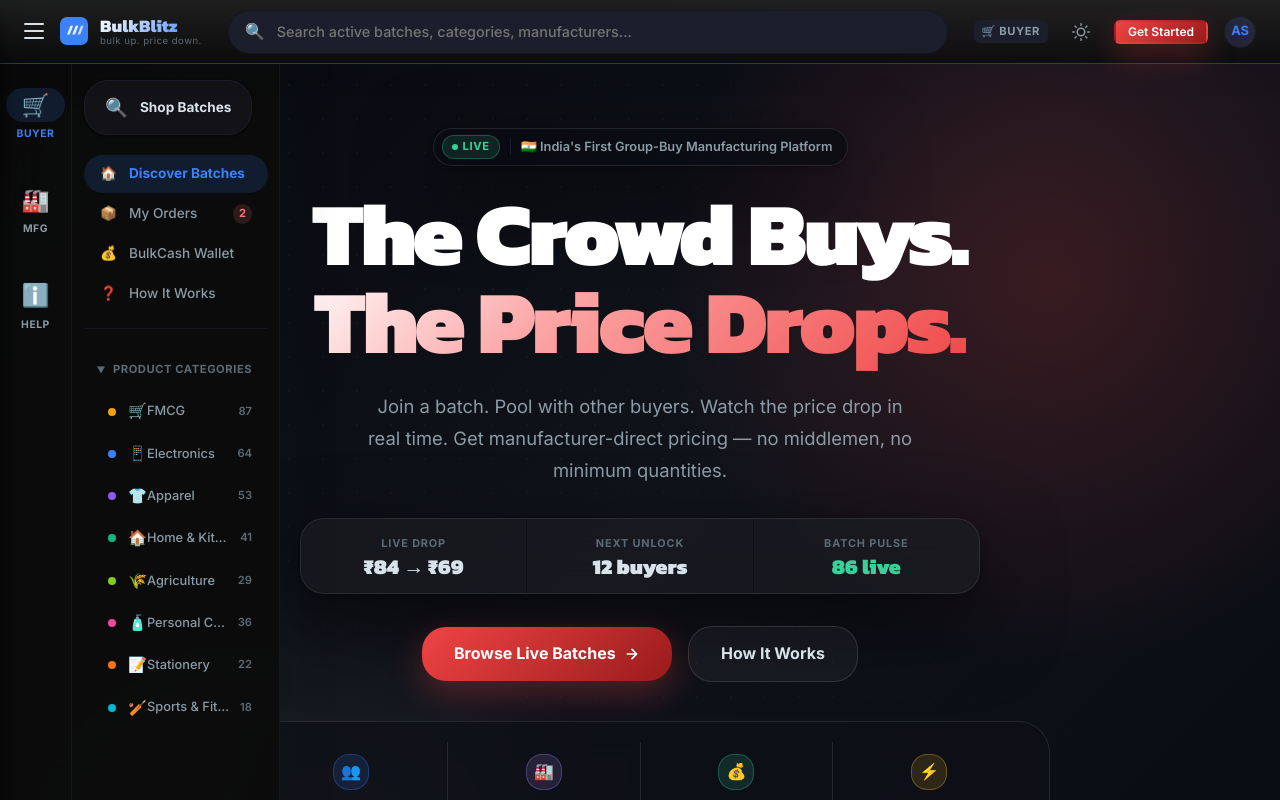
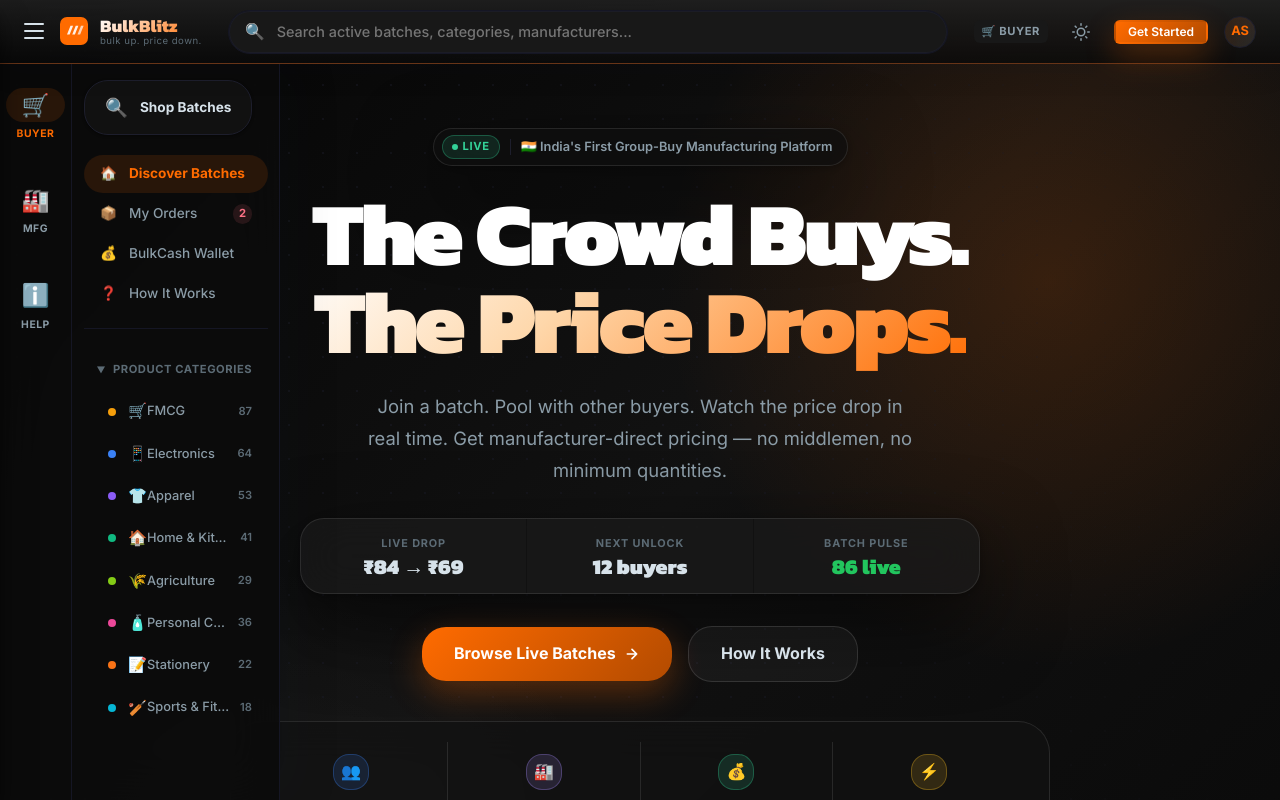
Before and after one commit to opviber/bulkblitz, a Next.js app in the folder apps/web/: page / in a window 1280 px wide. Shown: the top 800 px of the page. Built offline with nearby package versions, Linux system fonts and the light colour scheme; no server answers.

Commit message:
style: implement premium black-orange color theme across variables and hero section

```diff
--- a/apps/web/app/globals.css
+++ b/apps/web/app/globals.css
@@ -17,22 +17,22 @@
 
 :root {
   /* ── Color: Backgrounds ── */
-  --bg-primary:   #07080D;
-  --bg-surface:   #101218;
-  --bg-elevated:  #181B23;
-  --bg-glass:     rgba(12, 14, 20, 0.78);
-  --bg-market-wash: radial-gradient(circle at 84% 16%, rgba(239, 68, 68, 0.16), transparent 28%), linear-gradient(135deg, #07080D 0%, #11131B 48%, #080A10 100%);
+  --bg-primary:   #050505;
+  --bg-surface:   #111111;
+  --bg-elevated:  #181818;
+  --bg-glass:     rgba(10, 10, 10, 0.78);
+  --bg-market-wash: radial-gradient(circle at 84% 16%, rgba(255, 107, 0, 0.15), transparent 28%), linear-gradient(135deg, #050505 0%, #121212 48%, #080808 100%);
 
-  /* ── Color: Accent — Primary (Deep Blue) ── */
-  --accent-primary:        #EF4444;
-  --accent-primary-hover:  #DC2626;
-  --accent-primary-light:  rgba(239, 68, 68, 0.14);
+  /* ── Color: Accent — Primary (Orange) ── */
+  --accent-primary:        #FF6B00;
+  --accent-primary-hover:  #E65C00;
+  --accent-primary-light:  rgba(255, 107, 0, 0.12);
 
   /* ── Color: Accent — Success (Emerald) ── */
   --accent-success:        #22C55E;
   --accent-success-light:  rgba(34, 197, 94, 0.13);
 
-  /* ── Color: Accent — Premium (Deep Purple) ── */
+  /* ── Color: Accent — Premium (White) ── */
   --accent-premium:        #F8FAFC;
   --accent-premium-light:  rgba(248, 250, 252, 0.1);
 
@@ -48,11 +48,11 @@
   --text-primary:    #F8FAFC;
   --text-secondary:  #A7B0BF;
   --text-tertiary:   #697384;
-  --text-inverse:    #080A10;
+  --text-inverse:    #050505;
 
   /* ── Color: Borders ── */
-  --border-default:  #2A2F3A;
-  --border-light:    #1C2029;
+  --border-default:  #262626;
+  --border-light:    #1A1A1A;
 
   /* ── Shadows ── */
   --shadow-sm:  0 1px 2px rgba(0, 0, 0, 0.28);
@@ -61,7 +61,7 @@
   --shadow-xl:  0 28px 70px rgba(0, 0, 0, 0.42);
   --shadow-premium: 0 28px 80px rgba(0, 0, 0, 0.42), 0 0 0 1px rgba(255, 255, 255, 0.035);
 
-  --shadow-glow-primary:  0 0 28px rgba(239, 68, 68, 0.34);
+  --shadow-glow-primary:  0 0 28px rgba(255, 107, 0, 0.34);
   --shadow-glow-success:  0 0 20px rgba(16, 185, 129, 0.3);
   --shadow-glow-premium:  0 0 20px rgba(139, 92, 246, 0.3);
 
@@ -114,27 +114,27 @@
 
 /* ── Dark Mode ── */
 [data-theme='dark'] {
-  --bg-primary:   #0C0C0C;
-  --bg-surface:   #121217;
-  --bg-elevated:  #1D1E2C;
-  --bg-glass:     rgba(12, 12, 12, 0.85);
-  --bg-market-wash: linear-gradient(135deg, #070a12 0%, #0e1424 48%, #0b1713 100%);
+  --bg-primary:   #050505;
+  --bg-surface:   #111111;
+  --bg-elevated:  #181818;
+  --bg-glass:     rgba(10, 10, 10, 0.82);
+  --bg-market-wash: radial-gradient(circle at 84% 16%, rgba(255, 107, 0, 0.15), transparent 28%), linear-gradient(135deg, #050505 0%, #121212 48%, #080808 100%);
 
-  --accent-primary:        #3B82F6;
-  --accent-primary-hover:  #2563EB;
-  --accent-primary-light:  rgba(59, 130, 246, 0.15);
+  --accent-primary:        #FF6B00;
+  --accent-primary-hover:  #E65C00;
+  --accent-primary-light:  rgba(255, 107, 0, 0.12);
 
-  --accent-success:        #34D399;
-  --accent-success-light:  rgba(52, 211, 153, 0.15);
+  --accent-success:        #22C55E;
+  --accent-success-light:  rgba(34, 197, 94, 0.13);
 
-  --accent-premium:        #A78BFA;
-  --accent-premium-light:  rgba(167, 139, 250, 0.15);
+  --accent-premium:        #F8FAFC;
+  --accent-premium-light:  rgba(248, 250, 252, 0.1);
 
-  --accent-warning:        #FBBF24;
-  --accent-warning-light:  rgba(251, 191, 36, 0.15);
+  --accent-warning:        #F59E0B;
+  --accent-warning-light:  rgba(245, 158, 11, 0.1);
 
-  --accent-danger:         #F87171;
-  --accent-danger-light:   rgba(248, 113, 113, 0.15);
+  --accent-danger:         #FB7185;
+  --accent-danger-light:   rgba(251, 113, 133, 0.12);
 
   --text-primary:    #D7E2EA;
   --text-secondary:  #8B9CA7;
@@ -222,7 +222,7 @@ body {
   --bg-surface:   #FFFFFF;
   --bg-elevated:  #EEF1F5;
   --bg-glass:     rgba(255, 255, 255, 0.76);
-  --bg-market-wash: radial-gradient(circle at 84% 16%, rgba(239, 68, 68, 0.12), transparent 28%), linear-gradient(135deg, #fbfcff 0%, #f1f4f8 48%, #fff7f7 100%);
+  --bg-market-wash: radial-gradient(circle at 84% 16%, rgba(255, 107, 0, 0.12), transparent 28%), linear-gradient(135deg, #fbfcff 0%, #f1f4f8 48%, #fff7f7 100%);
   --text-primary:    #111827;
   --text-secondary:  #5F6B7A;
   --text-tertiary:   #8A94A5;
@@ -348,13 +348,13 @@ code {
 .btn:disabled { opacity: 0.5; cursor: not-allowed; pointer-events: none; }
 
 .btn--primary {
-  background: linear-gradient(135deg, #EF4444 0%, #991B1B 100%);
+  background: linear-gradient(135deg, #FF6B00 0%, #B34B00 100%);
   color: #FFFFFF;
-  box-shadow: 0 12px 30px rgba(239, 68, 68, 0.28);
+  box-shadow: 0 12px 30px rgba(255, 107, 0, 0.28);
 }
 .btn--primary:hover {
-  background: linear-gradient(135deg, #F87171 0%, #B91C1C 100%);
-  box-shadow: var(--shadow-glow-primary), 0 14px 34px rgba(239, 68, 68, 0.26);
+  background: linear-gradient(135deg, #FF8533 0%, #CC5200 100%);
+  box-shadow: var(--shadow-glow-primary), 0 14px 34px rgba(255, 107, 0, 0.26);
   transform: translateY(-1px);
 }
 
@@ -451,7 +451,7 @@ code {
 
 /* Text Gradient */
 .text-gradient {
-  background: linear-gradient(135deg, #FFFFFF 0%, #EF4444 100%);
+  background: linear-gradient(135deg, #FFFFFF 0%, #FF6B00 100%);
   -webkit-background-clip: text;
   background-clip: text;
   -webkit-text-fill-color: transparent;
--- a/apps/web/components/home/HeroSection.js
+++ b/apps/web/components/home/HeroSection.js
@@ -229,9 +229,9 @@ export default function HeroSection({ stats }) {
           align-items: center;
           isolation: isolate;
           background:
-            radial-gradient(circle at 82% 24%, rgba(239, 68, 68, 0.18), transparent 28%),
-            radial-gradient(circle at 22% 78%, rgba(248, 250, 252, 0.08), transparent 26%),
-            linear-gradient(135deg, #07080d 0%, #11131b 48%, #080a10 100%);
+            radial-gradient(circle at 82% 24%, rgba(255, 107, 0, 0.16), transparent 28%),
+            radial-gradient(circle at 22% 78%, rgba(255, 255, 255, 0.05), transparent 26%),
+            linear-gradient(135deg, #050505 0%, #121212 48%, #080808 100%);
         }
 
         /* ── Background layer ── */
@@ -278,7 +278,7 @@ export default function HeroSection({ stats }) {
           align-items: center;
           gap: 10px;
           padding: 6px 8px 6px 8px;
-          background: rgba(10, 12, 18, 0.72);
+          background: rgba(15, 15, 15, 0.72);
           backdrop-filter: blur(20px);
           -webkit-backdrop-filter: blur(20px);
           border: 1px solid rgba(255, 255, 255, 0.1);
@@ -351,7 +351,7 @@ export default function HeroSection({ stats }) {
         }
 
         .hero__gradient-text {
-          background: linear-gradient(135deg, #ffffff 0%, #fca5a5 38%, #ef4444 100%);
+          background: linear-gradient(135deg, #ffffff 0%, #fed7aa 38%, #ff6b00 100%);
           -webkit-background-clip: text;
           -webkit-text-fill-color: transparent;
           background-clip: text;
@@ -376,7 +376,7 @@ export default function HeroSection({ stats }) {
           overflow: hidden;
           border: 1px solid rgba(255, 255, 255, 0.12);
           border-radius: var(--radius-xl);
-          background: rgba(14, 16, 23, 0.72);
+          background: rgba(18, 18, 18, 0.72);
           box-shadow: var(--shadow-premium);
           backdrop-filter: blur(22px);
           -webkit-backdrop-filter: blur(22px);
@@ -388,7 +388,7 @@ export default function HeroSection({ stats }) {
           align-items: center;
           text-align: center;
           padding: var(--space-4) var(--space-5);
-          background: rgba(255, 255, 255, 0.035);
+          background: rgba(255, 255, 255, 0.025);
           min-width: 0;
         }
 
@@ -442,15 +442,15 @@ export default function HeroSection({ stats }) {
         }
 
         .hero__btn--primary {
-          background: linear-gradient(135deg, #EF4444, #991B1B);
+          background: linear-gradient(135deg, #FF6B00, #B34B00);
           color: #ffffff;
           border: none;
-          box-shadow: 0 12px 34px rgba(239, 68, 68, 0.3);
+          box-shadow: 0 12px 34px rgba(255, 107, 0, 0.3);
         }
 
         .hero__btn--primary:hover {
-          background: linear-gradient(135deg, #F87171, #B91C1C);
-          box-shadow: 0 14px 38px rgba(239, 68, 68, 0.36);
+          background: linear-gradient(135deg, #FF8533, #CC5200);
+          box-shadow: 0 14px 38px rgba(255, 107, 0, 0.36);
           transform: translateY(-2px);
           color: #ffffff;
         }
@@ -476,7 +476,7 @@ export default function HeroSection({ stats }) {
           border-color: var(--accent-primary);
           color: var(--accent-primary);
           transform: translateY(-2px);
-          box-shadow: 0 12px 30px rgba(239, 68, 68, 0.16);
+          box-shadow: 0 12px 30px rgba(255, 107, 0, 0.16);
         }
 
         /* ── Stats Bar ── */
@@ -487,7 +487,7 @@ export default function HeroSection({ stats }) {
           flex-wrap: wrap;
           max-width: 820px;
           width: 100%;
-          background: rgba(14, 16, 23, 0.74);
+          background: rgba(18, 18, 18, 0.74);
           backdrop-filter: blur(20px);
           -webkit-backdrop-filter: blur(20px);
           border: 1px solid rgba(255, 255, 255, 0.1);
@@ -618,7 +618,7 @@ export default function HeroSection({ stats }) {
           align-items: center;
           gap: var(--space-3);
           padding: var(--space-5) var(--space-4);
-          background: rgba(14, 16, 23, 0.72);
+          background: rgba(18, 18, 18, 0.72);
           backdrop-filter: blur(16px);
           -webkit-backdrop-filter: blur(16px);
           border: 1px solid rgba(255, 255, 255, 0.1);
```
